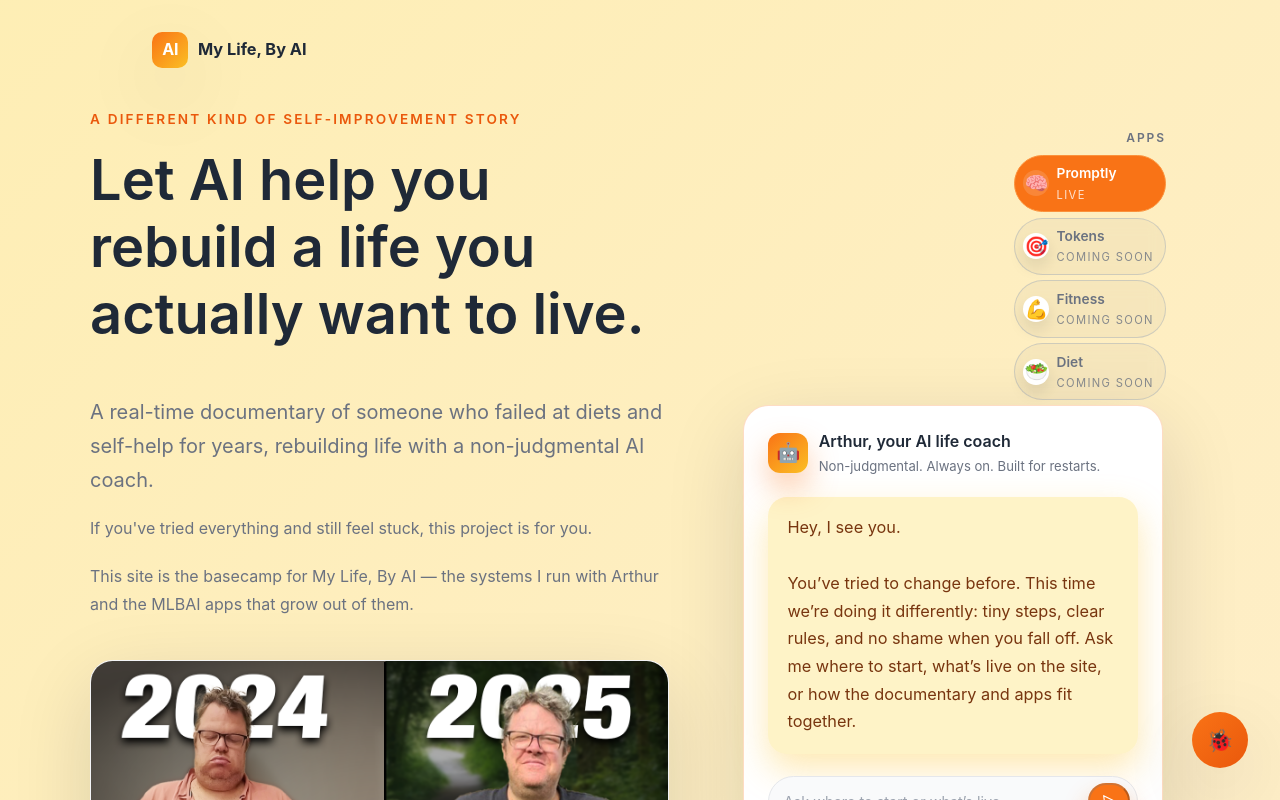
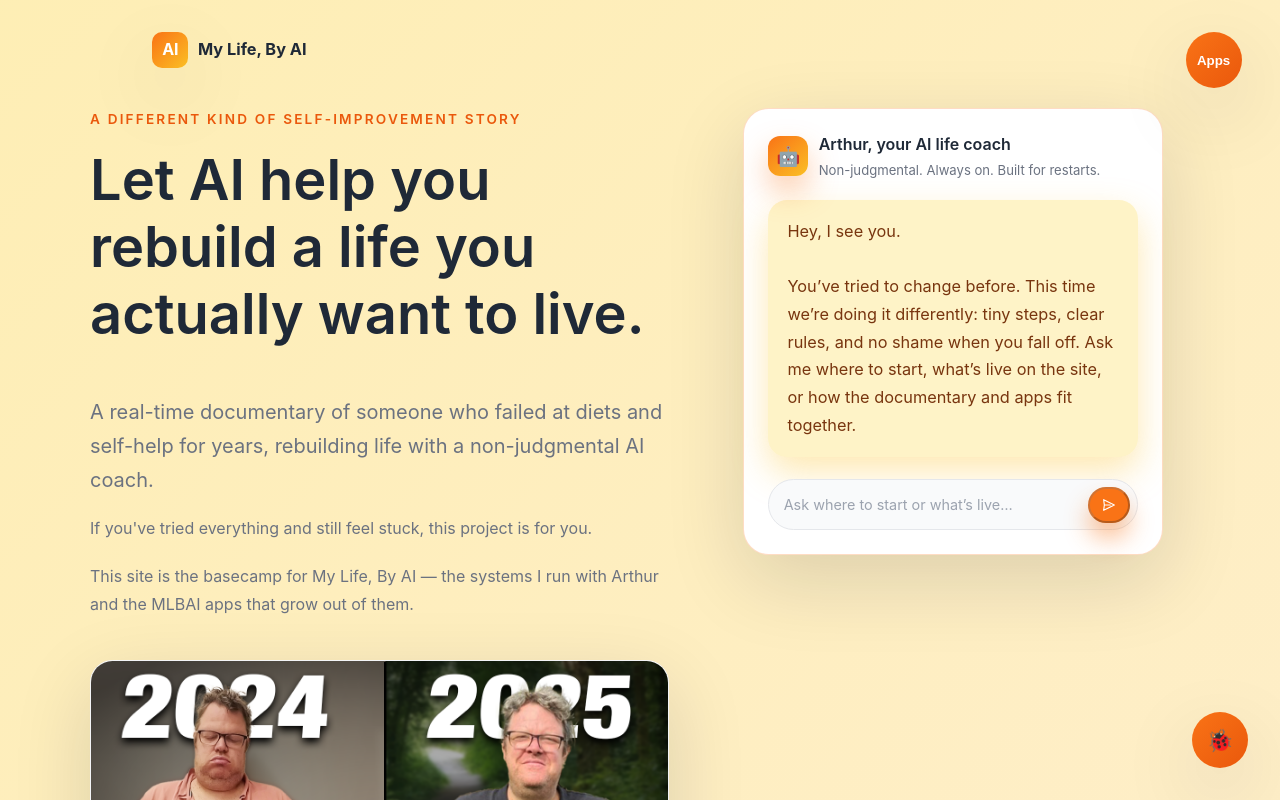
Before and after one commit to mylifebyai/mlbai, a Next.js app in the folder web/: page / in a window 1280 px wide. Shown: the top 800 px of the page. Built offline with nearby package versions, Linux system fonts and the light colour scheme.

Commit message:
Add Supabase-backed feedback board and floating apps launcher

```diff
--- /dev/null
+++ b/web/src/app/components/AppsLauncher.tsx
@@ -0,0 +1,66 @@
+'use client';
+
+import Link from 'next/link';
+import { useEffect, useMemo, useRef, useState } from 'react';
+
+const apps = [
+  { name: 'Promptly', icon: '🧠', href: '/promptly', status: 'Live' },
+  { name: 'Tokens', icon: '🎯', href: '#tokens', status: 'Coming soon' },
+  { name: 'Fitness', icon: '💪', href: '#fitness', status: 'Coming soon' },
+  { name: 'Diet', icon: '🥗', href: '#diet', status: 'Coming soon' },
+];
+
+export function AppsLauncher() {
+  const [open, setOpen] = useState(false);
+  const containerRef = useRef<HTMLDivElement>(null);
+
+  useEffect(() => {
+    if (!open) return;
+    const handleClick = (event: MouseEvent) => {
+      if (!containerRef.current) return;
+      if (!containerRef.current.contains(event.target as Node)) {
+        setOpen(false);
+      }
+    };
+    document.addEventListener('mousedown', handleClick);
+    return () => document.removeEventListener('mousedown', handleClick);
+  }, [open]);
+
+  useEffect(() => {
+    const handleKey = (event: KeyboardEvent) => {
+      if (event.key === 'Escape') {
+        setOpen(false);
+      }
+    };
+    document.addEventListener('keydown', handleKey);
+    return () => document.removeEventListener('keydown', handleKey);
+  }, []);
+
+  const stackItems = useMemo(() => apps.map((app) => ({ ...app })), []);
+
+  return (
+    <div className="apps-launcher" ref={containerRef}>
+      <button
+        className="apps-launcher-button"
+        type="button"
+        aria-expanded={open}
+        onClick={() => setOpen((prev) => !prev)}
+      >
+        Apps
+      </button>
+      <div className={`apps-launcher-stack ${open ? 'is-open' : ''}`} aria-hidden={!open}>
+        {stackItems.map((item) => (
+          <Link key={item.name} href={item.href} className="apps-launcher-item">
+            <span className="apps-launcher-icon" aria-hidden="true">
+              {item.icon}
+            </span>
+            <span className="apps-launcher-label">
+              {item.name}
+              <small>{item.status}</small>
+            </span>
+          </Link>
+        ))}
+      </div>
+    </div>
+  );
+}
--- a/web/src/app/globals.css
+++ b/web/src/app/globals.css
@@ -172,7 +172,7 @@ nav {
 .hero-grid {
   display: grid;
   gap: 3rem;
-  align-items: center;
+  align-items: flex-start;
 }
 
 .hero-grid > div:first-child {
@@ -263,91 +263,6 @@ nav {
   position: relative;
   max-width: 420px;
   margin-inline: auto;
-}
-
-.apps-rail {
-  position: absolute;
-  right: 1.5rem;
-  top: 2.25rem;
-  display: flex;
-  flex-direction: column;
-  gap: 0.4rem;
-  align-items: flex-end;
-  z-index: 2;
-}
-
-.apps-rail-label {
-  font-size: 0.75rem;
-  letter-spacing: 0.16em;
-  text-transform: uppercase;
-  color: var(--muted);
-  font-weight: 600;
-}
-
-.apps-rail-list {
-  display: flex;
-  flex-direction: column;
-  gap: 0.35rem;
-}
-
-.apps-rail-item {
-  display: inline-flex;
-  align-items: center;
-  gap: 0.45rem;
-  padding: 0.4rem 0.7rem 0.4rem 0.5rem;
-  border-radius: 999px;
-  background: rgba(15, 23, 42, 0.03);
-  border: 1px solid rgba(148, 163, 184, 0.4);
-  text-decoration: none;
-  color: var(--muted);
-  font-size: 0.86rem;
-  backdrop-filter: blur(8px);
-}
-
-.apps-rail-item-icon {
-  width: 26px;
-  height: 26px;
-  border-radius: 999px;
-  background: #ffffff;
-  display: flex;
-  align-items: center;
-  justify-content: center;
-  box-shadow: 0 8px 16px rgba(15, 23, 42, 0.1);
-  font-size: 1.2rem;
-}
-
-.apps-rail-item-text {
-  display: flex;
-  flex-direction: column;
-  align-items: flex-start;
-}
-
-.apps-rail-item-title {
-  font-weight: 600;
-}
-
-.apps-rail-item-status {
-  font-size: 0.7rem;
-  text-transform: uppercase;
-  letter-spacing: 0.12em;
-  opacity: 0.8;
-}
-
-.apps-rail-item[data-active="true"] {
-  background: var(--accent);
-  color: #fff;
-  border-color: #fb923c;
-}
-
-.apps-rail-item[data-active="true"] .apps-rail-item-icon {
-  background: rgba(248, 250, 252, 0.15);
-  box-shadow: none;
-}
-
-@media (max-width: 900px) {
-  .apps-rail {
-    display: none;
-  }
 }
 
 .hero-orb {
@@ -1174,6 +1089,107 @@ footer {
   box-shadow: var(--shadow-strong);
 }
 
+.apps-launcher {
+  position: fixed;
+  top: clamp(1rem, 3vw, 2rem);
+  right: clamp(1rem, 3vw, 2.5rem);
+  z-index: 110;
+}
+
+.apps-launcher-button {
+  border: none;
+  border-radius: 999px;
+  width: 3.5rem;
+  height: 3.5rem;
+  padding: 0 1.4rem;
+  background: linear-gradient(135deg, var(--accent), var(--accent-dark));
+  color: #fff;
+  font-weight: 600;
+  display: inline-flex;
+  align-items: center;
+  justify-content: center;
+  cursor: pointer;
+  box-shadow: var(--shadow-soft);
+  transition: transform 0.2s ease, box-shadow 0.2s ease;
+}
+
+.apps-launcher-button:hover {
+  transform: translateY(-2px) scale(1.01);
+  box-shadow: var(--shadow-strong);
+}
+
+.apps-launcher-stack {
+  position: absolute;
+  top: calc(100% + 0.5rem);
+  right: 0;
+  width: max-content;
+  display: flex;
+  flex-direction: column;
+  gap: 0.45rem;
+  pointer-events: none;
+}
+
+.apps-launcher-item {
+  width: 200px;
+  padding: 0.6rem 1.1rem;
+  border-radius: 28px;
+  background: linear-gradient(145deg, rgba(255, 255, 255, 0.8), rgba(248, 235, 205, 0.65));
+  border: 1px solid rgba(255, 255, 255, 0.75);
+  box-shadow:
+    inset 0 1px 0 rgba(255, 255, 255, 0.85),
+    0 18px 40px rgba(214, 180, 117, 0.35);
+  backdrop-filter: blur(12px);
+  display: flex;
+  align-items: center;
+  gap: 0.75rem;
+  text-decoration: none;
+  color: var(--text);
+  opacity: 0;
+  transform: translateY(-8px) scale(0.96);
+  transition: opacity 0.25s ease, transform 0.25s ease, background 0.2s ease;
+}
+
+.apps-launcher-stack.is-open .apps-launcher-item {
+  pointer-events: auto;
+  opacity: 1;
+  transform: translateY(0) scale(1);
+}
+
+.apps-launcher-item:hover {
+  background: linear-gradient(135deg, var(--accent), var(--accent-dark));
+  color: #fff;
+}
+
+.apps-launcher-item:hover small {
+  color: #fff;
+}
+
+.apps-launcher-icon {
+  width: 36px;
+  height: 36px;
+  border-radius: 999px;
+  display: grid;
+  place-items: center;
+  background: rgba(255, 255, 255, 0.8);
+  font-size: 1.3rem;
+}
+
+.apps-launcher-label {
+  display: flex;
+  flex-direction: column;
+  font-size: 0.85rem;
+  font-weight: 600;
+}
+
+.apps-launcher-label small {
+  display: block;
+  font-size: 0.65rem;
+  font-weight: 600;
+  letter-spacing: 0.05em;
+  color: rgba(0, 0, 0, 0.45);
+  text-transform: uppercase;
+}
+
 /* Feedback page styles */
 .feedback-page {
   padding-bottom: var(--section-padding);
--- a/web/src/app/layout.tsx
+++ b/web/src/app/layout.tsx
@@ -2,6 +2,7 @@ import type { Metadata } from "next";
 import { Geist, Geist_Mono } from "next/font/google";
 import "./globals.css";
 import { FeedbackButton } from "./components/FeedbackButton";
+import { AppsLauncher } from "./components/AppsLauncher";
 
 const geistSans = Geist({
   variable: "--font-geist-sans",
@@ -30,6 +31,7 @@ export default function RootLayout({
         className={`${geistSans.variable} ${geistMono.variable} antialiased`}
       >
         {children}
+        <AppsLauncher />
         <FeedbackButton />
       </body>
     </html>
--- a/web/src/app/page.tsx
+++ b/web/src/app/page.tsx
@@ -9,37 +9,6 @@ const stats = [
     label: "Views on the full “How I Lost 50 Pounds with ChatGPT” tutorial",
   },
   { value: "24/7", label: "Accountability without judgment — AI never sleeps" },
-];
-
-const appsRail = [
-  {
-    title: "Promptly",
-    icon: "🧠",
-    status: "Live",
-    href: "/promptly",
-    active: true,
-  },
-  {
-    title: "Tokens",
-    icon: "🎯",
-    status: "Coming soon",
-    href: "#tools",
-    active: false,
-  },
-  {
-    title: "Fitness",
-    icon: "💪",
-    status: "Coming soon",
-    href: "#tools",
-    active: false,
-  },
-  {
-    title: "Diet",
-    icon: "🥗",
-    status: "Coming soon",
-    href: "#tools",
-    active: false,
-  },
 ];
 
 const currentTools = [
@@ -147,25 +116,6 @@ export default function Home() {
           </nav>
         </div>
         <div className="wrapper hero">
-          <div className="apps-rail" aria-label="MLBAI apps">
-            <div className="apps-rail-label">Apps</div>
-            <div className="apps-rail-list">
-              {appsRail.map((app) => (
-                <a
-                  key={app.title}
-                  href={app.href}
-                  className="apps-rail-item"
-                  data-active={app.active ? "true" : "false"}
-                >
-                  <div className="apps-rail-item-icon">{app.icon}</div>
-                  <div className="apps-rail-item-text">
-                    <span className="apps-rail-item-title">{app.title}</span>
-                    <span className="apps-rail-item-status">{app.status}</span>
-                  </div>
-                </a>
-              ))}
-            </div>
-          </div>
           <div className="hero-grid">
             <div>
               <span className="hero-eyebrow">
```
Also changed, not shown: 1 other file (tests, documents, lock files or other folders).
